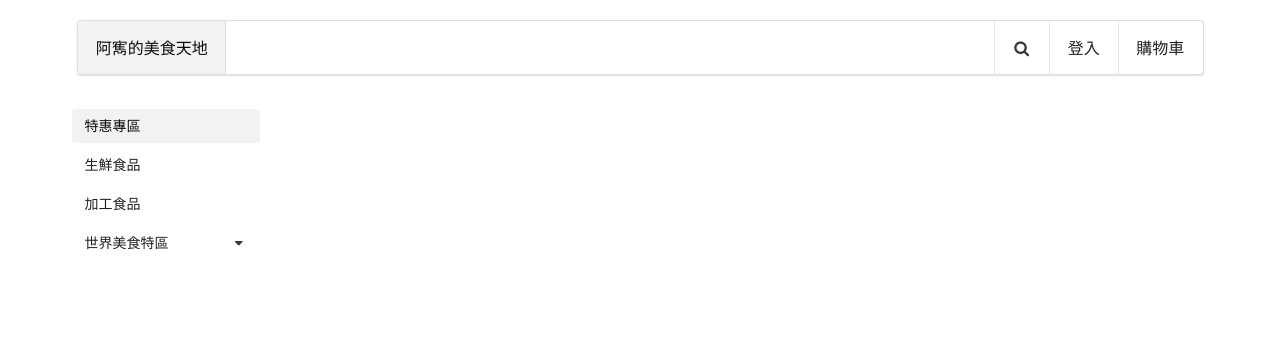
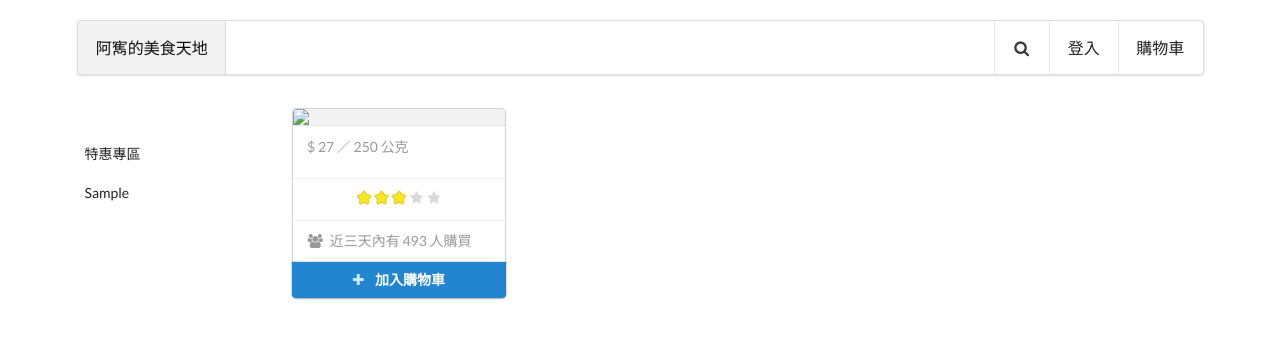
Before and after one commit to shanehsu/PHP, a PHP site: page /category.php in a window 1280 px wide. Shown: the top 339 px of the page. Run offline with PHP 8.4, Linux system fonts and the light colour scheme; tables that the repository leaves empty or names only in its code hold one stand-in row (values such as "Sample post"); data that the repository does not hold is empty.

Commit message:
新增 Flat Menu 修正 script

```diff
--- a/category.php
+++ b/category.php
@@ -29,49 +29,52 @@
     <br>
     <div class="ui grid">
       <div class="three wide column">
-        <div class="ui fluid secondary vertical menu">
-          <a class="active item">特惠專區</a>
-          <a class="item">生鮮食品</a>
-          <a class="item">加工食品</a>
-          <a id="world-popup-toggle" class="browse item">
-            世界美食特區
-            <i class="dropdown icon"></i>
-          </a>
-          <div id="world-popup" class="ui flowing popup bottom left transition hidden" style="min-width: 30em;">
-            <div class="ui four column relaxed equal height divided grid">
-              <div class="column">
-                <h4 class="ui header">亞洲</h4>
-                <div class="ui link list">
-                  <a class="item">日本</a>
-                  <a class="item">南韓</a>
-                </div>
-              </div>
-              <div class="column">
-                <h4 class="ui header">歐洲</h4>
-                <div class="ui link list">
-                  <a class="item">英國</a>
-                  <a class="item">法國</a>
-                  <a class="item">義大利</a>
-                </div>
-              </div>
-              <div class="column">
-                <h4 class="ui header">美洲</h4>
-                <div class="ui link list">
-                  <a class="item">美國</a>
-                  <a class="item">加拿大</a>
-                  <a class="item">墨西哥</a>
-                </div>
-              </div>
-              <div class="column">
-                <h4 class="ui header">其他</h4>
-                <div class="ui link list">
-                  <a class="item">澳洲</a>
-                  <a class="item">紐西蘭</a>
-                </div>
-              </div>
-            </div>
-          </div>
-        </div>
+        <?php
+          include 'util/flat_menu.php';
+        ?>
+<!--        <div class="ui fluid secondary vertical menu">-->
+<!--          <a class="active item">特惠專區</a>-->
+<!--          <a class="item">生鮮食品</a>-->
+<!--          <a class="item">加工食品</a>-->
+<!--          <a id="world-popup-toggle" class="browse item">-->
+<!--            世界美食特區-->
+<!--            <i class="dropdown icon"></i>-->
+<!--          </a>-->
+<!--          <div id="world-popup" class="ui flowing popup bottom left transition hidden" style="min-width: 30em;">-->
+<!--            <div class="ui four column relaxed equal height divided grid">-->
+<!--              <div class="column">-->
+<!--                <h4 class="ui header">亞洲</h4>-->
+<!--                <div class="ui link list">-->
+<!--                  <a class="item">日本</a>-->
+<!--                  <a class="item">南韓</a>-->
+<!--                </div>-->
+<!--              </div>-->
+<!--              <div class="column">-->
+<!--                <h4 class="ui header">歐洲</h4>-->
+<!--                <div class="ui link list">-->
+<!--                  <a class="item">英國</a>-->
+<!--                  <a class="item">法國</a>-->
+<!--                  <a class="item">義大利</a>-->
+<!--                </div>-->
+<!--              </div>-->
+<!--              <div class="column">-->
+<!--                <h4 class="ui header">美洲</h4>-->
+<!--                <div class="ui link list">-->
+<!--                  <a class="item">美國</a>-->
+<!--                  <a class="item">加拿大</a>-->
+<!--                  <a class="item">墨西哥</a>-->
+<!--                </div>-->
+<!--              </div>-->
+<!--              <div class="column">-->
+<!--                <h4 class="ui header">其他</h4>-->
+<!--                <div class="ui link list">-->
+<!--                  <a class="item">澳洲</a>-->
+<!--                  <a class="item">紐西蘭</a>-->
+<!--                </div>-->
+<!--              </div>-->
+<!--            </div>-->
+<!--          </div>-->
+<!--        </div>-->
       </div>
 
       <div class="thirteen wide column">
--- a/index.php
+++ b/index.php
@@ -18,10 +18,6 @@
       $("#Glide").glide({
         type: "carousel"
       });
-      $('.ui.dropdown').dropdown({
-        on: 'hover',
-        // position : 'bottom left'
-      })
     })
   </script>
   <style>
--- a/scripts/script.js
+++ b/scripts/script.js
@@ -30,11 +30,21 @@ $(function() {
   })
 
   // 事件
-  $('#world-popup-toggle').popup({
-    inline: true,
-    hoverable: true,
-    position : 'bottom left'
-  })
+    $('.multiple.dropdown.toggle').popup({
+        inline: true,
+        hoverable: true,
+        position : 'bottom left'
+    })
+    $('.dropdown.toggle:not(.multiple)').popup({
+        inline: true,
+        hoverable: true,
+        position : 'bottom right'
+    })
+    $('.ui.dropdown').dropdown({
+        on: 'hover',
+        // position : 'bottom left'
+    })
+
   $('#login-modal-show').click(function() {
     $('#login-modal').modal('show')
   })
--- a/util/flat_menu.php
+++ b/util/flat_menu.php
@@ -73,28 +73,36 @@ include("close.php");
 ?>
 </pre>
 
-<div class="ui vertical menu" style="max-width: 30rem;">
+<?php
+$column_style_classes = array(
+    "zero", "one", "two", "three", "four", "five", "six", "seven", "eight"
+);
+?>
+
+<div class="ui secondary vertical menu" style="max-width: 30rem;">
     <a class="item">
         特惠專區
     </a>
     <?php
     foreach ($categories as $category) {
-        // print_r($category);
         switch ($category["depth"]) {
             case 1:
                 ?>
-                <a class="item"><?php echo $category["name"]; ?></a>
+                <a href="category.php?id=<?php echo $category["id"]; ?>" class="item"><?php echo $category["name"]; ?></a>
                 <?php
                 break;
             case 2:
                 ?>
-                <div class="item">
-                    <div class="header"><?php echo $category["name"]; ?></div>
-                    <div class="menu">
+                <a class="dropdown toggle browse item">
+                    <?php echo $category["name"]; ?>
+                    <i class="dropdown icon"></i>
+                </a>
+                <div class="ui flowing popup bottom left transition hidden">
+                    <div class="">
                         <?php
                         foreach ($category["children"] as $child) {
                             ?>
-                            <a class="item"><?php echo $child["name"]; ?></a>
+                            <a href="category.php?id=<?php echo $child["id"]; ?>" class="item"><?php echo $child["name"]; ?></a>
                             <?php
                         }
                         ?>
@@ -104,15 +112,18 @@ include("close.php");
                 break;
             case 3:
                 ?>
-                <div class="item">
-                    <div class="header"><?php echo $category["name"]; ?></div>
-                    <div class="menu">
+                <a class="multiple dropdown toggle browse item">
+                    <?php echo $category["name"]; ?>
+                    <i class="dropdown icon"></i>
+                </a>
+                <div class="ui flowing popup bottom left transition hidden" style="min-width: 30em;">
+                    <div class="ui <?php echo $column_style_classes[count($category["children"])]; ?> column relaxed equal height divided grid">
                         <?php
                         foreach ($category["children"] as $child) {
                             ?>
-                            <div class="ui dropdown item">
-                                <i class="dropdown icon"></i> <?php echo $child["name"]; ?>
-                                <div class="menu">
+                            <div class="column">
+                                <h4 class="ui header"><?php echo $child["name"]; ?></h4>
+                                <div class="ui link list">
                                     <?php
                                     foreach ($child["children"] as $grandchild) {
                                         ?>
@@ -125,6 +136,7 @@ include("close.php");
                             <?php
                         }
                         ?>
+
                     </div>
                 </div>
                 <?php
@@ -135,109 +147,3 @@ include("close.php");
     }
     ?>
 </div>
-
-<div class="ui fluid secondary vertical menu">
-    <a class="active item">特惠專區</a>
-    <a class="item">生鮮食品</a>
-    <a class="item">加工食品</a>
-    <a id="world-popup-toggle" class="browse item">
-        世界美食特區
-        <i class="dropdown icon"></i>
-    </a>
-    <div id="world-popup" class="ui flowing popup bottom left transition hidden" style="min-width: 30em;">
-        <div class="ui four column relaxed equal height divided grid">
-            <div class="column">
-                <h4 class="ui header">亞洲</h4>
-                <div class="ui link list">
-                    <a class="item">日本</a>
-                    <a class="item">南韓</a>
-                </div>
-            </div>
-            <div class="column">
-                <h4 class="ui header">歐洲</h4>
-                <div class="ui link list">
-                    <a class="item">英國</a>
-                    <a class="item">法國</a>
-                    <a class="item">義大利</a>
-                </div>
-            </div>
-            <div class="column">
-                <h4 class="ui header">美洲</h4>
-                <div class="ui link list">
-                    <a class="item">美國</a>
-                    <a class="item">加拿大</a>
-                    <a class="item">墨西哥</a>
-                </div>
-            </div>
-            <div class="column">
-                <h4 class="ui header">其他</h4>
-                <div class="ui link list">
-                    <a class="item">澳洲</a>
-                    <a class="item">紐西蘭</a>
-                </div>
-            </div>
-        </div>
-    </div>
-</div>
-
-<!--
-<div class="ui vertical menu" style="max-width: 30rem;">
-    <a class="item">
-        特惠專區
-    </a>
-    <div class="item">
-        <div class="header">生鮮專區</div>
-        <div class="menu">
-            <a class="item">蔬菜</a>
-            <a class="item">水果</a>
-            <a class="item">肉品</a>
-            <a class="item">海鮮</a>
-            <a class="item">乳製品</a>
-        </div>
-    </div>
-    <div class="item">
-        <div class="header">加工食品</div>
-        <div class="menu">
-            <a class="item">油品</a>
-            <a class="item">甜點</a>
-            <a class="item">零食</a>
-            <a class="item">飲品</a>
-        </div>
-    </div>
-    <div class="item">
-        <div class="header">世界美食</div>
-        <div class="menu">
-            <div class="ui dropdown item">
-                <i class="dropdown icon"></i> 亞洲
-                <div class="menu">
-                    <a class="item">日本</a>
-                    <a class="item">南韓</a>
-                </div>
-            </div>
-            <div class="ui dropdown item">
-                <i class="dropdown icon"></i> 歐洲
-                <div class="menu">
-                    <a class="item">美國</a>
-                    <a class="item">法國</a>
-                    <a class="item">義大利</a>
-                </div>
-            </div>
-            <div class="ui dropdown item">
-                <i class="dropdown icon"></i> 美洲
-                <div class="menu">
-                    <a class="item">美國</a>
-                    <a class="item">加拿大</a>
-                    <a class="item">墨西哥</a>
-                </div>
-            </div>
-            <div class="ui dropdown item">
-                <i class="dropdown icon"></i> 其他
-                <div class="menu">
-                    <a class="item">澳洲</a>
-                    <a class="item">紐西蘭</a>
-                </div>
-            </div>
-        </div>
-    </div>
-</div>
--->
--- a/util/nested_menu.php
+++ b/util/nested_menu.php
@@ -79,7 +79,6 @@ include("close.php");
     </a>
     <?php
     foreach ($categories as $category) {
-        // print_r($category);
         switch ($category["depth"]) {
             case 1:
                 ?>
```
Also changed, not shown: admin/index.html (+11 -14 lines).
